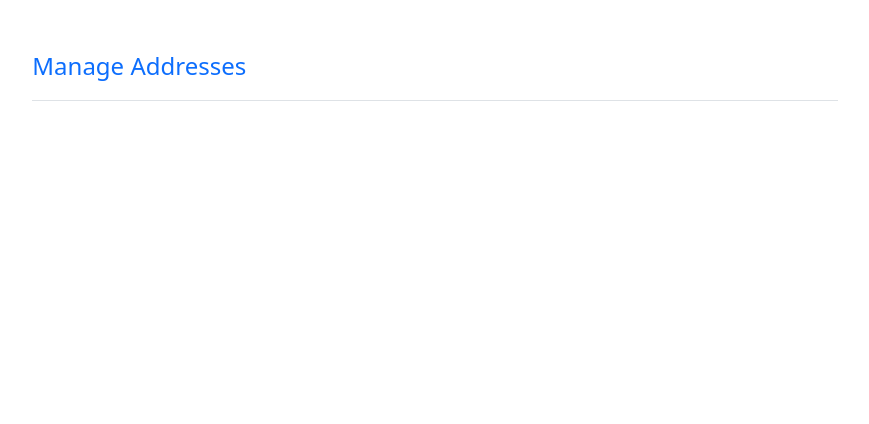
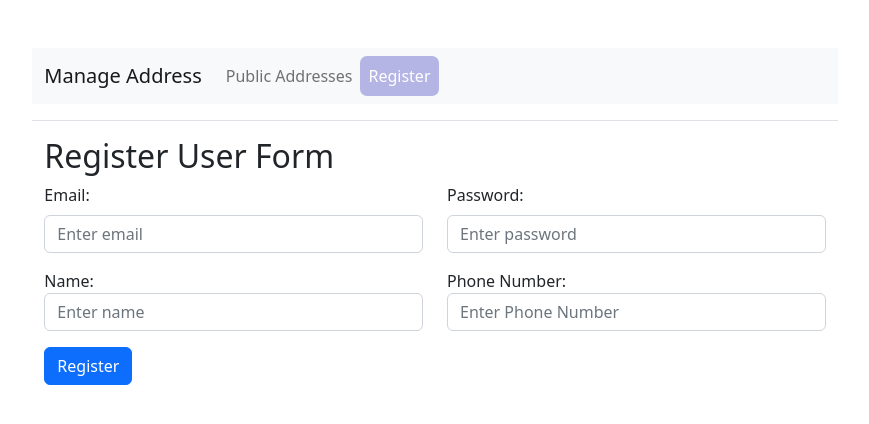
Before and after one commit to seyed-amir-mehrizi/manage-addresses, an Angular app: page /register in a window 1280 px wide. Before the commit this address led to /. Shown: the top 424 px of the page, without its empty margins (205-1074 px from the left). Built offline with nearby package versions, Linux system fonts and the light colour scheme.

Commit message:
add register page to the app.

```diff
--- a/src/app/app-routing.module.ts
+++ b/src/app/app-routing.module.ts
@@ -2,11 +2,13 @@ import { NgModule } from '@angular/core';
 import { RouterModule, Routes } from '@angular/router';
 import { AllPublicAddressesComponent } from './pages/public-address/all-public-addresses/all-public-addresses.component';
 import { RegisterPublicAddressComponent } from './pages/public-address/register-public-address/register-public-address.component';
+import { RegisterComponent } from './pages/register/register.component';
 
 const routes: Routes = [
   { path: '', redirectTo: '/public-address', pathMatch: 'full' },
   { path: 'public-address', component: AllPublicAddressesComponent },
-  { path: 'register-public-address', component: RegisterPublicAddressComponent }
+  { path: 'register-public-address', component: RegisterPublicAddressComponent },
+  { path: 'register', component: RegisterComponent }
 ];
 
 @NgModule({
--- a/src/app/app.component.html
+++ b/src/app/app.component.html
@@ -1,10 +1,8 @@
 <div class="col-lg-8 mx-auto p-4 py-md-5">
-  <header class="d-flex align-items-center pb-3 mb-5 border-bottom">
-    <a href="/" class="d-flex align-items-center text-body-emphasis text-decoration-none">
-      <span class="fs-4">Manage Addresses</span>
-    </a>
+  <header class="border-bottom w-100">
+    <app-navbar></app-navbar>
   </header>
-  <main>
+  <main class="mt-3">
     <router-outlet></router-outlet>
   </main>
 
--- a/src/app/app.module.ts
+++ b/src/app/app.module.ts
@@ -9,11 +9,16 @@ import { RegisterPublicAddressComponent } from './pages/public-address/register-
 import { ReactiveFormsModule } from '@angular/forms';
 import { BrowserAnimationsModule } from '@angular/platform-browser/animations';
 import { ToastrModule } from 'ngx-toastr';
+import { NavbarComponent } from './shared/components/navbar/navbar.component';
+import { NgbCollapseModule } from '@ng-bootstrap/ng-bootstrap';
+import { RegisterComponent } from './pages/register/register.component';
 @NgModule({
   declarations: [
     AppComponent,
     AllPublicAddressesComponent,
     RegisterPublicAddressComponent,
+    NavbarComponent,
+    RegisterComponent,
   ],
   imports: [
     BrowserModule,
@@ -26,7 +31,8 @@ import { ToastrModule } from 'ngx-toastr';
       positionClass:'toast-top-left',
       timeOut:5000,
       closeButton:true
-    }), // ToastrModule added,
+    }),
+    NgbCollapseModule
 
   ],
   providers: [],
--- /dev/null
+++ b/src/app/pages/register/register.component.html
@@ -0,0 +1,39 @@
+<div class="container mt-3">
+    <h2>Register User Form</h2>
+    <form *ngIf="RegisterForm " [formGroup]="RegisterForm">
+        <div class="row">
+            <div class="mb-3 col-md-6">
+                <label for="email" class="form-label">Email:</label>
+                <input type="email" class="form-control" id="email" placeholder="Enter email" name="email"
+                    formControlName="email"
+                    [ngClass]="{ 'error-validation': isRegisterFormSubmit && registerFormSubmitted.email.errors }">
+            </div>
+            <div class="mb-3 col-md-6">
+                <label for="password" class="form-label">Password:</label>
+                <input type="password" class="form-control" id="password" placeholder="Enter password" name="password"
+                    formControlName="password"
+                    [ngClass]="{ 'error-validation': isRegisterFormSubmit && registerFormSubmitted.password.errors }">
+            </div>
+            <div class="mb-3 col-md-6 ">
+                <label for="name">Name:</label>
+                <input type="text" class="form-control" id="name" placeholder="Enter name" name="name"
+                    formControlName="name"
+                    [ngClass]="{ 'error-validation': isRegisterFormSubmit && registerFormSubmitted.name.errors }">
+            </div>
+            <div class="mb-3 col-md-6">
+                <label for="phoneNumber">Phone Number:</label>
+                <input type="text" class="form-control" id="phoneNumber" placeholder="Enter Phone Number"
+                    name="phoneNumber" (keypress)="numberOnly($event)" formControlName="phoneNumber"
+                    [ngClass]="{ 'error-validation': isRegisterFormSubmit && registerFormSubmitted.phoneNumber.errors }">
+            </div>
+
+
+        </div>
+        <button type="button" [ngClass]=" addressId ? ' btn btn-info text-white' : ' btn btn-primary'"
+            (click)="registerForm()">
+            Register
+            <span *ngIf="isLoadingBtn" class="spinner-border spinner-border-sm"></span>
+        </button>
+    </form>
+
+</div>
--- /dev/null
+++ b/src/app/pages/register/register.component.ts
@@ -0,0 +1,75 @@
+import { Component, OnInit } from '@angular/core';
+import { FormBuilder, FormGroup, Validators } from '@angular/forms';
+import { ToastrService } from 'ngx-toastr';
+import { finalize } from 'rxjs';
+import { RegisterService } from 'src/app/services/register.service';
+
+@Component({
+  selector: 'app-register',
+  templateUrl: './register.component.html',
+  styleUrls: ['./register.component.scss']
+})
+export class RegisterComponent implements OnInit {
+  RegisterForm: FormGroup | undefined;
+  isRegisterFormSubmit = false;
+  isLoadingBtn: boolean = false;
+  addressId;
+  constructor(
+    private fb: FormBuilder,
+    private registerService: RegisterService,
+    private toastr: ToastrService,
+
+  ) { }
+
+  ngOnInit(): void {
+    this.makeRegisterForm();
+  }
+
+  makeRegisterForm() {
+    this.RegisterForm = this.fb.group({
+      name: ['', [Validators.required, Validators.minLength(3), Validators.maxLength(20)]],
+      password: ['', [Validators.required, Validators.minLength(3), Validators.maxLength(8)]],
+      email: ['', [Validators.required, Validators.email]],
+      phoneNumber: ['', [Validators.required, Validators.minLength(11), Validators.maxLength(11)]],
+    })
+  }
+  get registerFormSubmitted() {
+    return this.RegisterForm?.controls;
+  }
+
+
+
+  registerForm() {
+    const command = {
+      name: this.RegisterForm?.value.name,
+      password: this.RegisterForm?.value.password,
+      email: this.RegisterForm?.value.email,
+      phoneNumber: this.RegisterForm?.value.phoneNumber,
+    }
+    this.isLoadingBtn = true;
+    if (this.RegisterForm?.invalid) {
+      this.isRegisterFormSubmit = true;
+      this.isLoadingBtn = false;
+      return;
+    }
+    this.registerService.registerUser(command)
+      .pipe(finalize(() => this.isLoadingBtn = false))
+      .subscribe((res) => {
+        if (res) {
+          this.RegisterForm?.reset();
+          this.toastr.success(`The ${command.name} User is Added Successfully`);
+        }
+      })
+  }
+
+
+
+  numberOnly(event: any): boolean {
+    const charCode = event.which ? event.which : event.keyCode;
+    if (charCode > 31 && (charCode < 48 || charCode > 57)) {
+      return false;
+    }
+    return true;
+  }
+
+}
--- /dev/null
+++ b/src/app/services/register.service.ts
@@ -0,0 +1,18 @@
+import { HttpClient } from "@angular/common/http";
+import { Injectable } from "@angular/core";
+import { Register } from "../shared/model/model";
+
+
+@Injectable({
+    providedIn: 'root'
+})
+
+export class RegisterService {
+    constructor(private http: HttpClient) {
+
+    }
+
+    registerUser(command: Register) {
+        return this.http.post('http://localhost:3000/register', command);
+    }
+}
--- /dev/null
+++ b/src/app/shared/components/navbar/navbar.component.html
@@ -0,0 +1,20 @@
+<nav class="navbar navbar-expand-lg navbar-light bg-light mb-3">
+    <div class="container-fluid">
+        <a class="navbar-brand" routerLink="/">Manage Address</a>
+        <button class="navbar-toggler" type="button" (click)="isMenuCollapsed = !isMenuCollapsed">&#9776;</button>
+        <div [ngbCollapse]="isMenuCollapsed" class="collapse navbar-collapse">
+            <ul class="navbar-nav">
+                <li class="nav-item active">
+                    <a class="nav-link" routerLink="/public-address" routerLinkActive="is-active"
+                        (click)="isMenuCollapsed = true">Public
+                        Addresses</a>
+                </li>
+                <li class="nav-item">
+                    <a class="nav-link" routerLink="/register" routerLinkActive="is-active"
+                        (click)="isMenuCollapsed = true">Register</a>
+                </li>
+
+            </ul>
+        </div>
+    </div>
+</nav>
--- /dev/null
+++ b/src/app/shared/components/navbar/navbar.component.scss
@@ -0,0 +1,5 @@
+.is-active{
+    background-color: rgb(180, 180, 229);
+    color: #fff;
+    border-radius: 7px;
+}
--- /dev/null
+++ b/src/app/shared/components/navbar/navbar.component.ts
@@ -0,0 +1,18 @@
+import { Component, OnInit } from '@angular/core';
+
+@Component({
+  selector: 'app-navbar',
+  templateUrl: './navbar.component.html',
+  styleUrls: ['./navbar.component.scss']
+})
+export class NavbarComponent implements OnInit {
+	isMenuCollapsed = true;
+
+  constructor(){
+
+  }
+
+  ngOnInit(): void {
+  }
+
+}
```
Also changed, not shown: src/app/shared/model/model.ts (+7 -0 lines), src/app/pages/register/register.component.scss (added), 2 other files (tests, documents, lock files or other folders).
